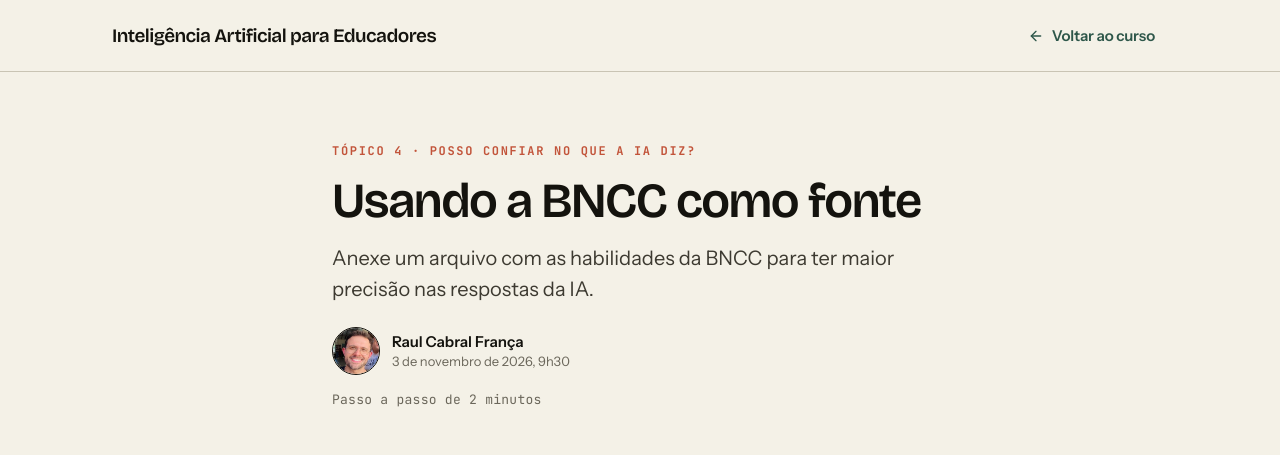
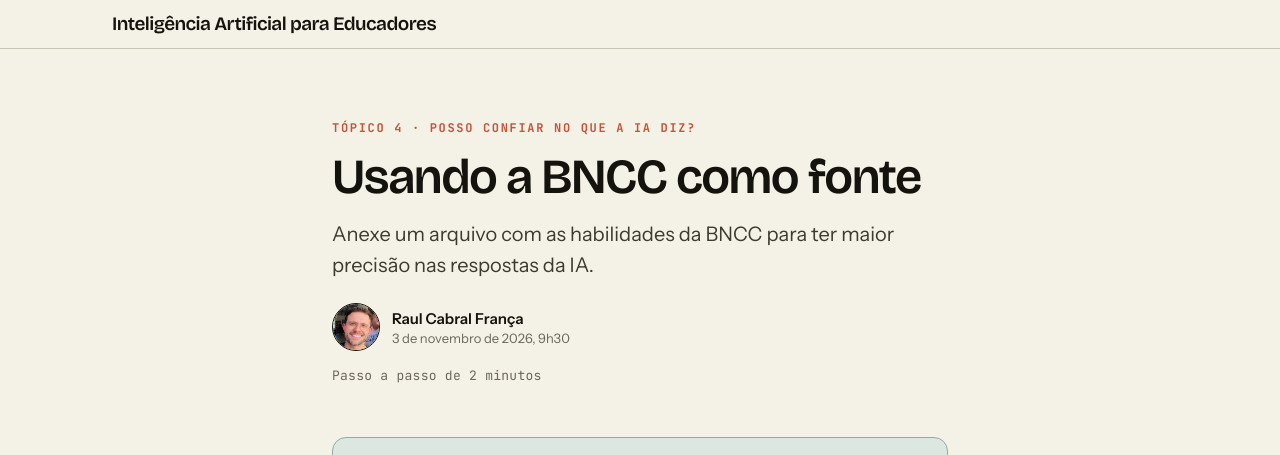
Before and after one commit to raulfranca/cursoia, a plain HTML site: page t4/bncc-como-fonte.html in a window 1280 px wide. Shown: the top 455 px of the page. Drawn offline with nearby package versions, Linux system fonts and the light colour scheme.

Commit message:
t4: tira o atalho Voltar ao curso do cabeçalho dos dois artigos
Co-Authored-By: Claude Opus 5.5 <noreply@anthropic.com>

```diff
--- a/t4/bncc-como-fonte.html
+++ b/t4/bncc-como-fonte.html
@@ -42,7 +42,6 @@
 <header class="pg-header">
   <div class="pg-header__in">
     <a class="pg-wordmark" href="../">Inteligência Artificial para Educadores</a>
-    <a class="iap-btn iap-btn--ghost" href="../"><svg class="ico ico--sm" aria-hidden="true"><use href="#i-arrow-left"/></svg>Voltar ao curso</a>
   </div>
 </header>
 
```
Also changed, not shown: t4/legislacao-escolar.html (+0 -1 lines).
